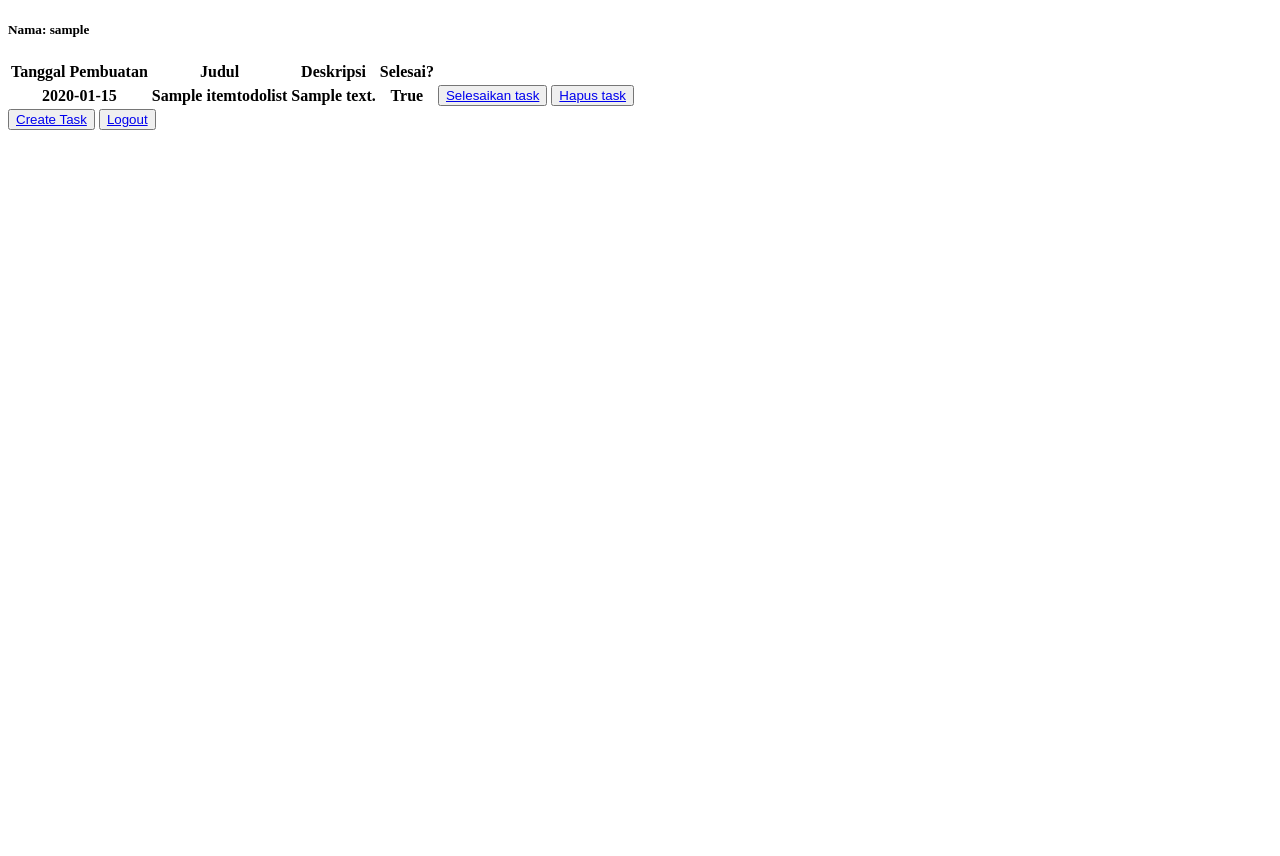
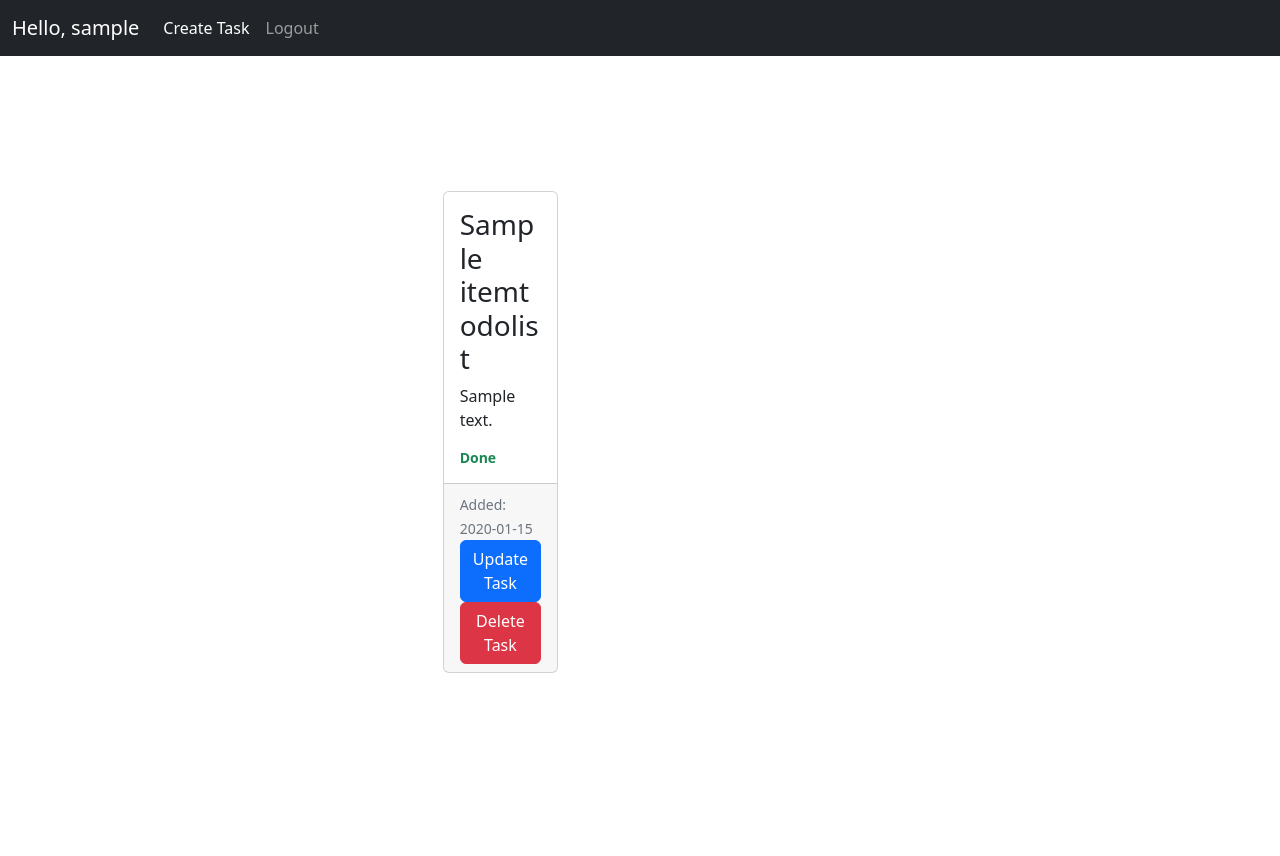
Before and after one commit to afiqilyasakmal/pbp-assignment-django, a Django app: page /todolist/ in a window 1280 px wide. Before the commit the page ends 130 px from the top, so only its background shows below. Run offline with Django 4.2, Linux system fonts and the light colour scheme; a user stored in the database is signed in; tables that the repository leaves empty hold one stand-in row (values such as "Sample post"); lists and menus that the app fills with data are empty; parts of the project's set-up code (start-up, migrations or seed data) failed here and were passed over; some libraries are stand-ins or nearby versions.

Commit message:
update: tugas 5

```diff
--- a/templates/base.html
+++ b/templates/base.html
@@ -6,6 +6,10 @@
   <meta charset="UTF-8">
   <meta name="viewport" content="width=device-width, initial-scale=1.0">
   <link rel="stylesheet" href="{% static 'css/style.css' %}">
+    <link
+      rel="stylesheet"
+      href="https://cdn.jsdelivr.net/npm/bootstrap@5.2.1/dist/css/bootstrap.min.css"
+    />
   {% block meta %}
   {% endblock meta %}
 </head>
@@ -13,6 +17,21 @@
 <body>
   {% block content %}
   {% endblock content %}
+      <script
+      src="https://code.jquery.com/jquery-3.5.1.slim.min.js"
+      integrity="sha384-DfXdz2htPH0lsSSs5nCTpuj/zy4C+OGpamoFVy38MVBnE+IbbVYUew+OrCXaRkfj"
+      crossorigin="anonymous"
+    ></script>
+    <script
+      src="https://cdn.jsdelivr.net/npm/popper.js@1.16.0/dist/umd/popper.min.js"
+      integrity="sha384-Q6E9RHvbIyZFJoft+2mJbHaEWldlvI9IOYy5n3zV9zzTtmI3UksdQRVvoxMfooAo"
+      crossorigin="anonymous"
+    ></script>
+    <script
+      src="https://stackpath.bootstrapcdn.com/bootstrap/4.5.0/js/bootstrap.min.js"
+      integrity="sha384-OgVRvuATP1z7JjHLkuOU7Xw704+h835Lr+6QL9UvYjZE3Ipu6Tp75j7Bh/kR0JKI"
+      crossorigin="anonymous"
+    ></script>
 </body>
 
 </html>
--- a/todolist/templates/todolist.html
+++ b/todolist/templates/todolist.html
@@ -5,29 +5,58 @@
 {% endblock meta %}
 
 {% block content %}
-    <h5>Nama: {{ nama }}</h5>
+    <nav class="navbar navbar-expand-lg navbar-dark bg-dark">
+    <div class="container-fluid">
+        <a href="#" class="navbar-brand">Hello, {{ nama }}</a>
+        <button type="button" class="navbar-toggler" data-bs-toggle="collapse" data-bs-target="#navbarCollapse">
+            <span class="navbar-toggler-icon"></span>
+        </button>
+        <div class="collapse navbar-collapse" id="navbarCollapse">
+            <div class="navbar-nav">
+                <a href="{% url 'todolist:create_task' %}" class="nav-item nav-link active">Create Task</a>
+                <a href="{% url 'todolist:logout' %}" class="nav-item nav-link">Logout</a>
+            </div>
+            <div class="navbar-nav ms-auto">
 
-    <table>
-    <tr>
-    <th>Tanggal Pembuatan</th>
-    <th>Judul</th>
-    <th>Deskripsi</th>
-        <th>Selesai?</th>
-    </tr>
+            </div>
+        </div>
+    </div>
+</nav>
+
+    <div class="w-100 vh-100 d-flex justify-content-center align-items-center">
+  <div class="d-flex flex-column align-items-center rounded-4 bg-light p-5 mb-5 bg-white rounded">
+
+
+    <div class='row card-group'>
      {% comment %} Tambahkan data di bawah baris ini {% endcomment %}
     {% for task in tasks %}
-    <tr>
-        <th>{{task.date}}</th>
-        <th>{{task.title}}</th>
-        <th>{{task.description}}</th>
-        <th>{{ task.is_finished }}</th>
-        <th><button><a href="{% url 'todolist:update_task' task.id %}">Selesaikan task</a></button></th>
-        <th><button><a href="{% url 'todolist:hapus_task' task.id %}">Hapus task</a></button></th>
-    </tr>
+
+<div class="col-4">
+    <div class="card h-100 ">
+      <div class="card-body">
+        <h3 class="card-title">{{ task.title }}</h3>
+            <p class="font-weight-bold blue-text">
+                {{ task.description }}
+            </p>
+        <h6 class="card-text">
+        <strong>
+            {% if task.is_finished %}
+                <small><span class="text-success">Done</span></small>
+                {% else %}
+                <small><span class="text-danger">In-progress</span></small>
+                    {% endif %}
+                </strong>
+        </h6>
+      </div>
+      <div class="card-footer">
+        <small class="text-muted">Added: {{ task.date }}  </small><a href="{% url 'todolist:update_task' task.id %}" class="btn btn-primary">Update Task</a>
+        <a href="{% url 'todolist:hapus_task' task.id %}" class="btn btn-danger">Delete Task</a>
+      </div>
+    </div>
+  </div>
+
     {% endfor %}
-    </table>
-
-    <button><a href="{% url 'todolist:create_task' %}">Create Task</a></button>
-    <button><a href="{% url 'todolist:logout' %}">Logout</a></button>
-
+    </div>
+  </div>
+    </div>
 {% endblock content %}
```
Also changed, not shown: mywatchlist/templates/mywatchlist.html (+6 -3 lines), todolist/templates/create_task.html (+16 -20 lines), todolist/templates/login.html (+15 -24 lines), todolist/templates/register.html (+16 -18 lines), mywatchlist/views.py (line endings or trailing spaces).
